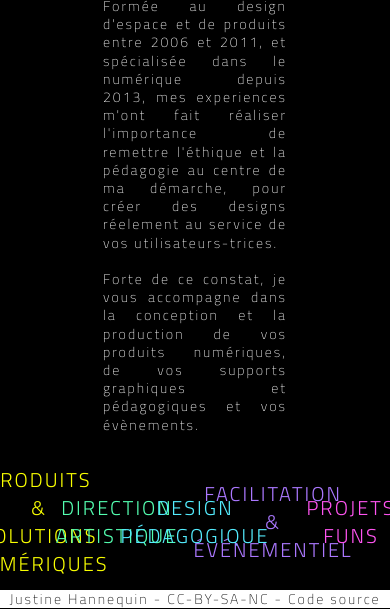
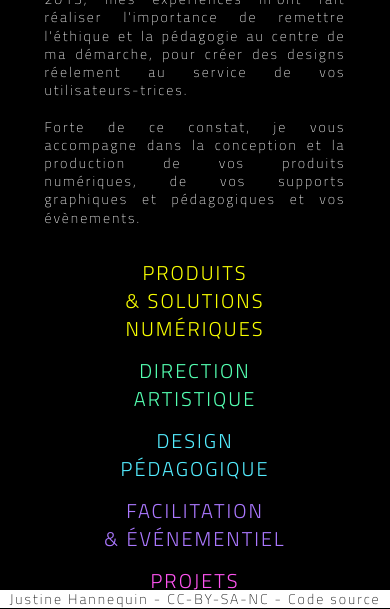
Before and after one commit to haniju/hanijufr, a plain HTML site: page index.html in a window 390 px wide. Shown: the part 236-845 px from the top of the page. Drawn offline with Linux system fonts and the light colour scheme.

Commit message:
end clean

```diff
--- a/css/boxes.css
+++ b/css/boxes.css
@@ -14,6 +14,7 @@
 	.intro {
 		padding: 95px 25px 25px 25px !important;
 		height: auto !important;
+		width: 90vw !important;
 	}
 	.outro {
 		padding: 15px !important;
@@ -29,6 +30,9 @@
 	.home {
 		justify-content: flex-start !important;
 		height: auto !important;
+	}
+	.activites {
+		flex-direction: column !important;
 	}
 }
 
--- a/css/buttons.css
+++ b/css/buttons.css
@@ -7,7 +7,11 @@
 	h2.activite a{
 		padding: 7px 0px !important;
 	}
+	h3.activite {
+		width: 100% !important;
+	}
 }
+
 a {
   text-decoration: none;
 }
@@ -35,6 +39,7 @@ a {
   justify-content: center;
   align-items: center;
 	padding: 7px 0px;
+	box-sizing: border-box;
 }
 h2.activite:hover a{
   color: var(--y4);
--- a/css/font.css
+++ b/css/font.css
@@ -28,10 +28,10 @@
   }
   .projets .intro p {
     width: 90vw !important;
-  }
+  }/*
   .projets h2 {
     font-size: 9vw !important;
-  }
+  }*/
   h3.legend {
     font-size: 13px !important;
     top: 0px !important;
```
